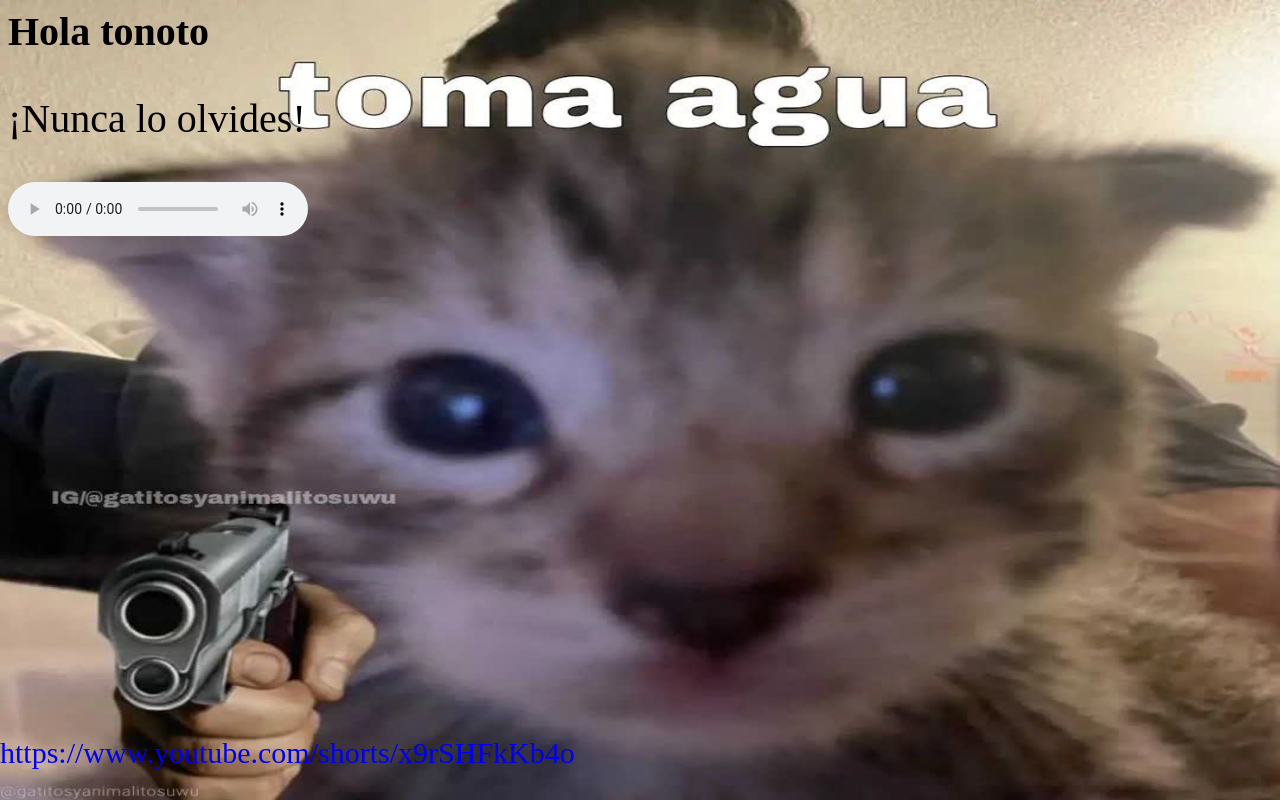
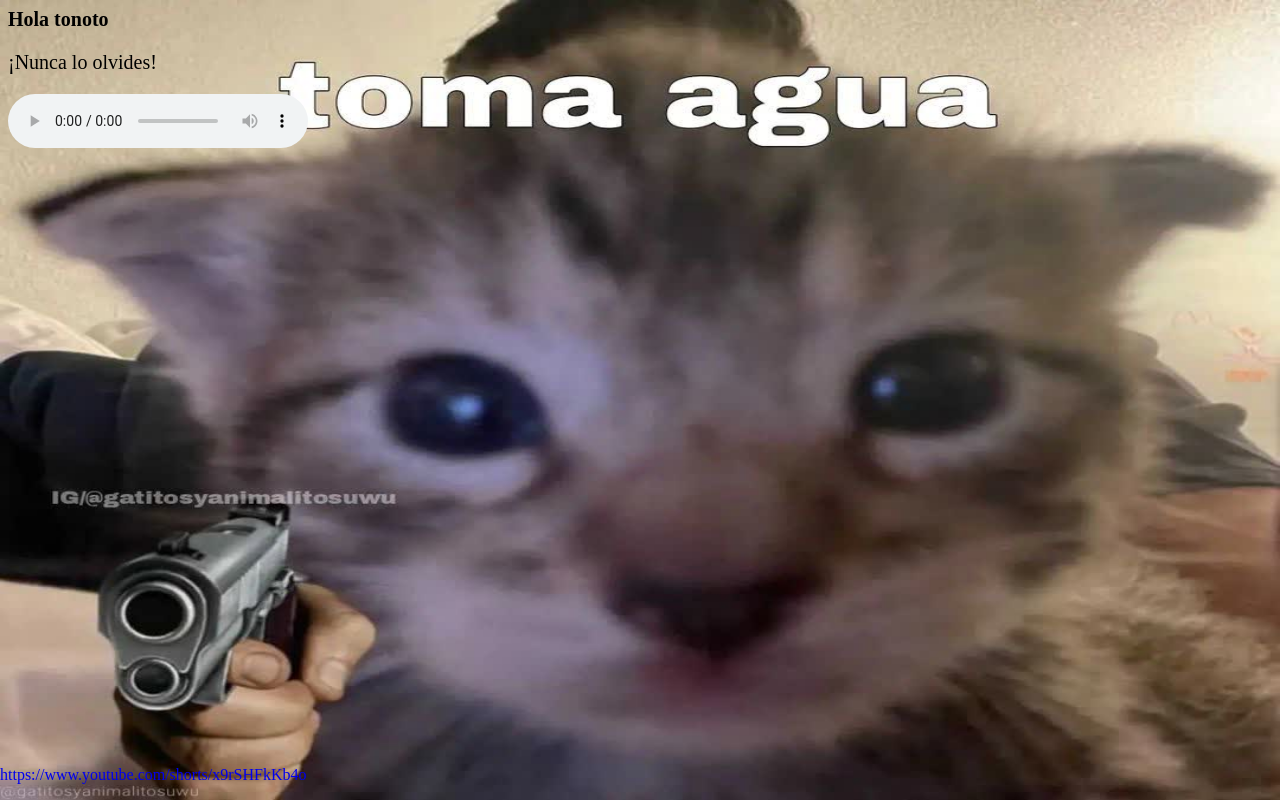
Before and after one commit to as123sd/a, a plain HTML site: page index.html in a window 1280 px wide. Drawn offline with Linux system fonts and the light colour scheme.

Commit message:
Update index.html

```diff
--- a/index.html
+++ b/index.html
@@ -13,8 +13,8 @@ Click nbfs://nbhost/SystemFileSystem/Templates/Other/html.html to edit this temp
           background-size: 100% 100%;
           background-attachment: fixed; ">
 
-        <b style="font-size: 40px;">Hola tonoto</b>
-        <p style="font-size: 40px;">¡Nunca lo olvides!</p>
+        <b style="font-size: 20px;">Hola tonoto</b>
+        <p style="font-size: 20px;">¡Nunca lo olvides!</p>
 
         <audio controls>
             <source src="audio/cancion" type="audio/mpeg">
@@ -22,7 +22,7 @@ Click nbfs://nbhost/SystemFileSystem/Templates/Other/html.html to edit this temp
 
         <a href="https://www.youtube.com/shorts/x9rSHFkKb4o">
 
-            <p style="position: fixed; bottom: 0; left: 0; font-size: 30px;">https://www.youtube.com/shorts/x9rSHFkKb4o</p>
+            <p style="position: fixed; bottom: 0; left: 0;">https://www.youtube.com/shorts/x9rSHFkKb4o</p>
 
         </a>
     </body>
```
